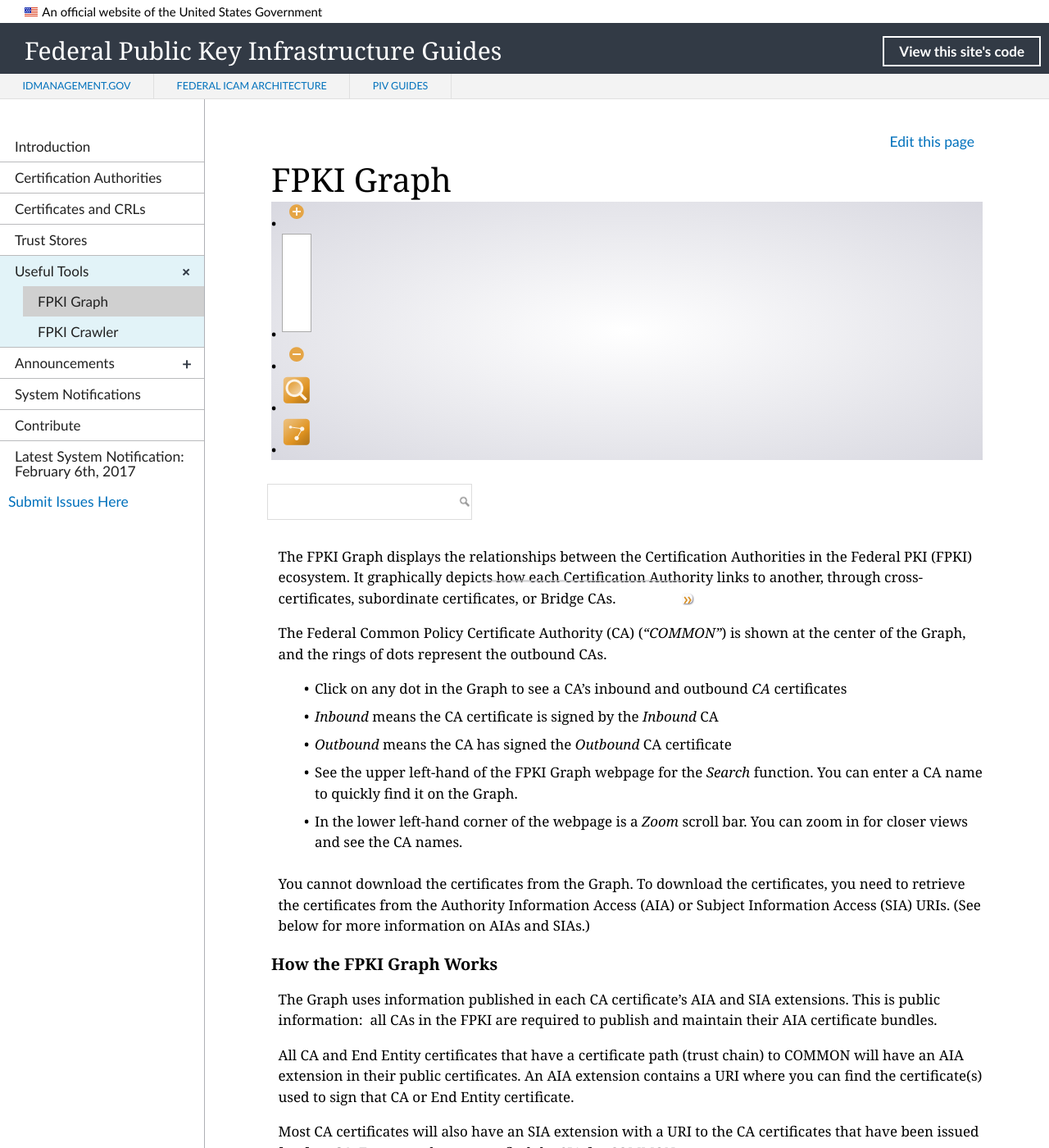
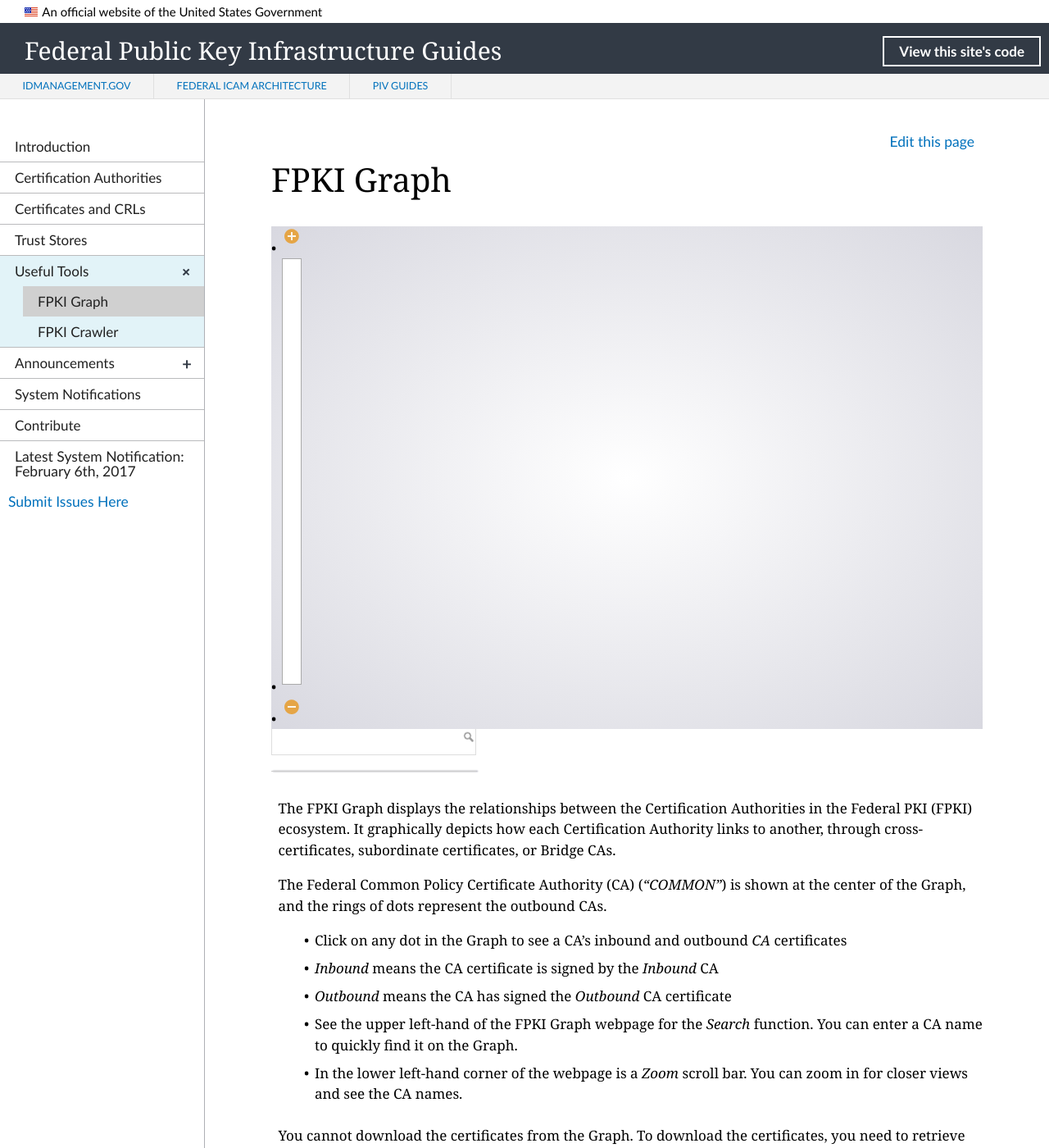
Before and after one commit to GSA/fpki-guides, a Jekyll site: the page built from _tools/01_fpki_graph.md, in a window 1280 px wide and 1400 px high. Shown: the whole window at 82% size. Built offline with Jekyll 4.4.1, drawn with Linux system fonts in a browser that asks for light colours; nearby versions of some CDN libraries; library files that are not in the unit come from our copies.

Commit message:
Update to graph layout

```diff
--- a/_includes/graph.html
+++ b/_includes/graph.html
@@ -11,17 +11,14 @@
           <li>
               <a href="#" id="zoomMinusButton" title="S'éloigner"> </a>
           </li>
-          <li>
+          <!--<li>
               <a href="#" id="lensButton"> </a>
           </li>
           <li>
               <a href="#" id="edgesButton"> </a>
-          </li>
+          </li>-->
       </ul>
    </div>
-   <!--<div id="overviewzone" class="gradient">-->
-      <canvas id="overview" width="0" height="0"></canvas>
-   <!--</div>-->
    <div id="searchbox">
       <form id="recherche">
       <input id="searchinput" class="grey" autocomplete="off" />
@@ -34,4 +31,7 @@
       </div>
       <div id="graphcontent"></div>
    </div>
+   <div id="overviewzone" class="gradient">
+      <canvas id="overview" width="0" height="0"></canvas>
+   </div>
 </div>
--- a/assets/css/gexfjs.css
+++ b/assets/css/gexfjs.css
@@ -46,7 +46,7 @@
 }*/
 
 #searchbox {
-    position: relative;
+    /*position: relative; */
     top: 5px;
     bottom: 0px;
     right: 5px;
@@ -96,8 +96,8 @@
 /* AU CENTRE */
 
 #zonecentre {
-    /*position: relative; */
-    top: 45px;
+    position: relative;
+    top: 15px;
     bottom: 0;
     left: 0;
     right: 0;
@@ -115,7 +115,8 @@
     /*position: absolute; */
     left: 5px; bottom: 5px;
     list-style: none;
-    padding: 0; margin: 0;
+    padding: 0;
+    margin: 0;
 }
 
 #ctlzoom li {
@@ -126,11 +127,15 @@
 }
 
 #zoomSliderzone {
-    height: 120px;
+    height: 520px;
 }
 
 #zoomMinusButton, #zoomPlusButton {
-    display: block; width: 24px; height: 24px; background:url(../img/plusmoins.png);  margin: 0 auto;
+    display: block;
+    width: 24px;
+    height: 24px;
+    background:url(../img/plusmoins.png);
+    margin: 0 auto;
 }
 
 #zoomMinusButton {
@@ -150,7 +155,11 @@
 }
 
 #lensButton, #edgesButton {
-    display: block; width: 36px; height: 36px; background:url(../img/loupe-edges.png); margin: 0 auto;
+    display: block;
+    width: 36px;
+    height: 36px;
+    background:url(../img/loupe-edges.png);
+    margin: 0 auto;
 }
 
 #lensButton {
@@ -188,26 +197,28 @@
 #zoomSlider {
     background:#fff;
     border:1px solid #aaa;
-    height: 120px; margin: 0 auto;
+    height: 520px;
+    margin: 0 auto;
 }
 
 /* EN BAS A GAUCHE */
 
 #overviewzone {
-    display: hidden;
-    position: relative;
+    display: none;
+    /*position: relative;
     right: 0;
     bottom: 0;
     border-style: solid none none solid;
     border-width: 5px;
-    border-color: #ffffff;
+    border-color: #ffffff;*/
 }
 
 /* COLONNE DE GAUCHE */
 
 #graphzone {
-    position: relative;
-    top: 0px;
+    /*position: relative;*/
+    padding-top: 15px;
+    padding-bottom: 15px;
 }
 
 #leftcolumn {
@@ -222,7 +233,7 @@
 }
 
 #rightcolumn {
-    position: relative;
+    /*position: relative; */
     top: 60px;
     bottom: 0px;
     left: 250px;
```
